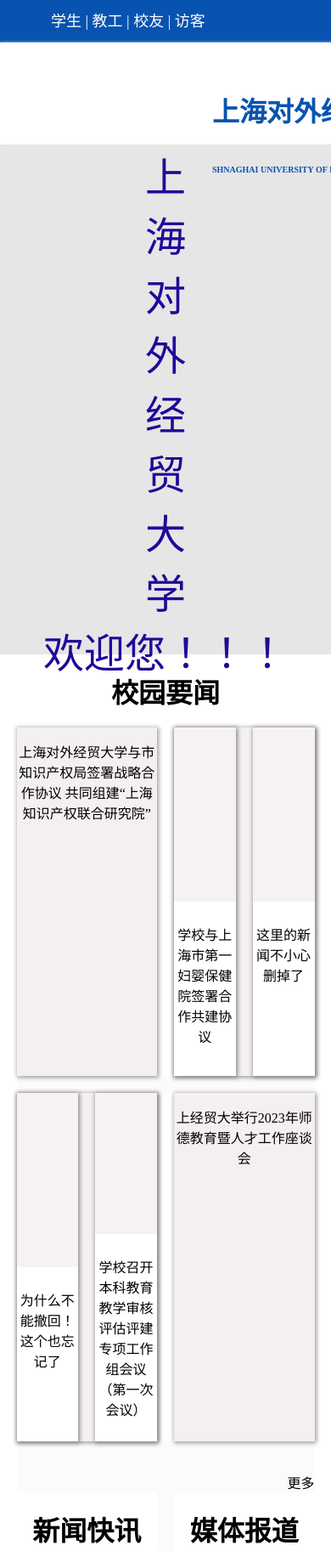
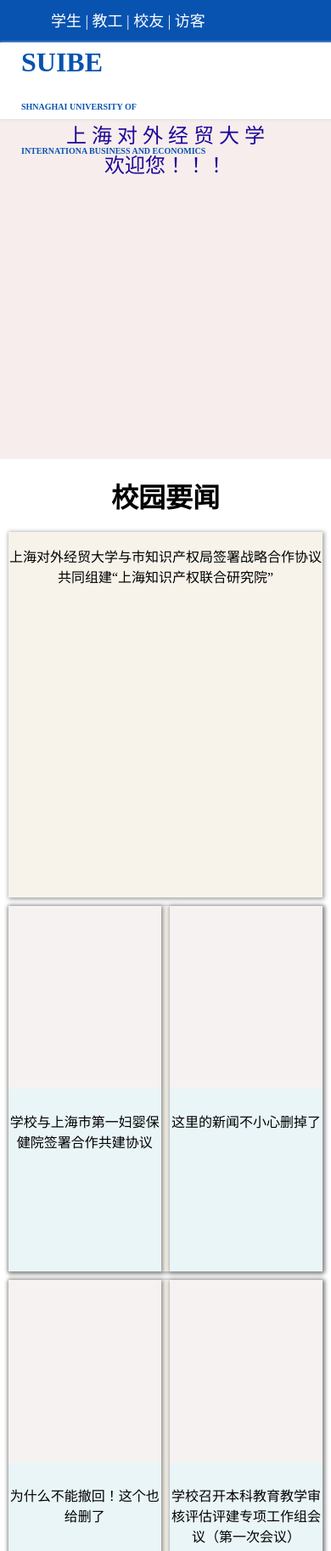
Before and after one commit to muxingru/muxingru.github.io, a plain HTML site: page school_flex.html in a window 390 px wide. Shown: the top 1825 px of the page at 85% size. Drawn offline with Linux system fonts and the light colour scheme.

Commit message:
Add files via upload

```diff
--- a/school_flex.html
+++ b/school_flex.html
@@ -18,7 +18,7 @@
         .s_header{
         padding-left: 60px;
         padding-right: 30px;
-        width: 100%;
+        width:  100%;
         height: 50px;
         line-height: 50px;
         background-color: #0853b0;
@@ -39,7 +39,7 @@
         .first{
             width: 100%;
             height:600px;
-            background-color: #e7e5e5;
+            background-color: #f7eded;
             text-align: center;
         }
         .container{
@@ -64,7 +64,7 @@
         .bigbox{
             flex: auto;
             width: 50%;
-            background-color: #f4f0f0;
+            background-color: #f7f3ea;
             display: flex;
             flex-direction: row;
             gap:20px;
@@ -74,7 +74,7 @@
         .smallbox{
             /* flex: auto; */
             width: 50%;
-            background-color: #ffffff;
+            background-color: #eaf5f7;
             display: flex;
             flex-direction: column;
             gap:10px;
@@ -82,7 +82,7 @@
         }
         .picture{
             height: 50%;
-            background-color: rgb(247, 242, 242);
+            background-color: rgb(246, 251, 241);
         }
         .footer{
             height:40px;
@@ -107,7 +107,7 @@
         }
         .news{
             flex: auto;
-            background-color: #f6f8fb;
+            background-color: #f0eaf5;
             box-shadow:2px 2px 5px 1px #dedede;
         }
 
@@ -122,8 +122,7 @@
         }
         .vedio{
             height: 60%;
-
-            background-color: rgb(247, 242, 242);
+            background-color: rgb(251, 245, 250);
         }
         .bfooter{
             width: 100%;
@@ -131,6 +130,72 @@
             padding-left: 50px;
             padding-top: 20px;
             background-color: #0e305b;
+        }
+        @media(max-width:700px){
+        .header{
+        height: 140px;
+        }
+        .s_header{
+        height: 50px;
+        line-height: 50px;
+        }
+        .b_header{
+        padding-left: 25px;
+        height: 90px;
+        line-height: 45px;
+        }
+        .headerback{
+            height:140px;
+        }
+        .first{
+            height:400px;
+        }
+        .container{
+            width: 95%;
+            gap:10px;
+            height: 1800px;
+        }
+        .row{
+            flex-direction: column;
+            gap:10px;
+        }
+        .bigbox{
+            height: 200px;
+            width: 100%;
+            gap: 10px;
+        }
+        .smallbox{
+            gap:10px;
+            box-shadow:1px 1px 5px 1px #8b8b8b;
+        }
+        .picture{
+            height: 50%;
+            background-color: rgb(247, 242, 242);
+        }
+        .xwkx{
+            height: 1200px;
+        }
+        .xwkx .container{
+            flex-direction: column;
+            height: 1200px;
+        }
+        .kydt{
+            height: 1800px;
+        }
+        .kydt .container{
+            flex-direction: column;
+            height: 1800px;
+        }
+        .vedio{
+            box-shadow:1px 1px 5px 1px #8b8b8b;
+        }
+        .bfooter{
+            width: 100%;
+            height:220px;
+            padding-left: 50px;
+            padding-top: 20px;
+            background-color: #0e305b;
+        }
         }
     </style>
 </head>
@@ -140,13 +205,15 @@
             <div style="float:left;color: #ffffff;" ><font size="4">学生 | 教工 | 校友 | 访客</font></div>
             <div style="float:right;color: #ffffff;"><font size="4">一网通办 邮箱 VPN English</font></div>
         </div>
-        <h1 class="b_header" style="color: #0853b0;">上海对外经贸大学<br>
-            <font size="1">SHNAGHAI UNIVERSITY OF INTERNATIONA BUSINESS AND ECONOMICS </font></h1>
+        <h1 class="b_header" style="color: #0853b0;">
+            <font size="6">SUIBE</font><br>
+            <font size="1">SHNAGHAI UNIVERSITY OF INTERNATIONA BUSINESS AND ECONOMICS </font>
+        </h1>
     </div>
     <div class="headerback"></div>
 
     <div class="first">
-        <div style="float: center;color: #1e0999;"><font size="30">上<br> 海<br> 对<br> 外<br> 经<br> 贸<br> 大<br> 学<br> 欢迎您！！！</font></div>
+        <div style="float: center;color: #1e0999;"><font size="5">上 海 对 外 经 贸 大 学<br> 欢迎您！！！</font></div>
     </div>
 
     <div class="xiaoyuanyaowen">
@@ -173,7 +240,7 @@
                 <div class="bigbox">
                     <div class="smallbox">
                         <div class="picture"></div>
-                        <p>为什么不能撤回！这个也忘记了</p>
+                        <p>为什么不能撤回！这个也给删了</p>
                         <div class="news_title"></div>
                     </div>
                     <div class="smallbox">
@@ -233,9 +300,6 @@
                 <h2 align="center" style="color: #0853b0;"><font size="6">精彩影像</font></h2>
                 <div class="vedio"></div>
                 <p align="center">上海对外经贸大学校歌</p>
-                <div class="footer">
-                    <p align="right">更多</p>
-                </div>
             </div>
             <div class="xbox">
                 <h2 align="center" style="color: #0853b0;"><font size="6">专题网站</font></h2>
```
